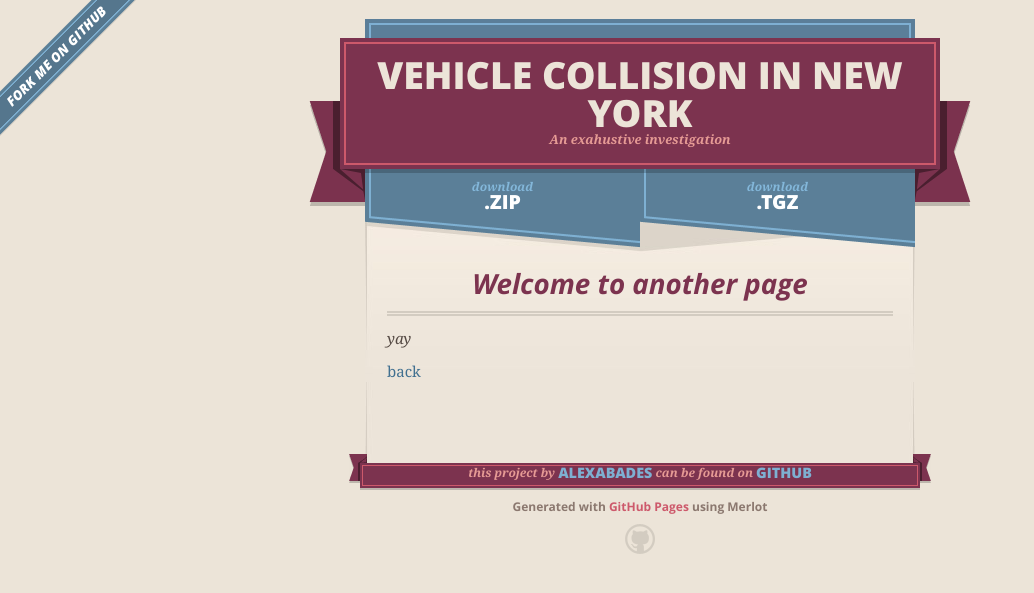
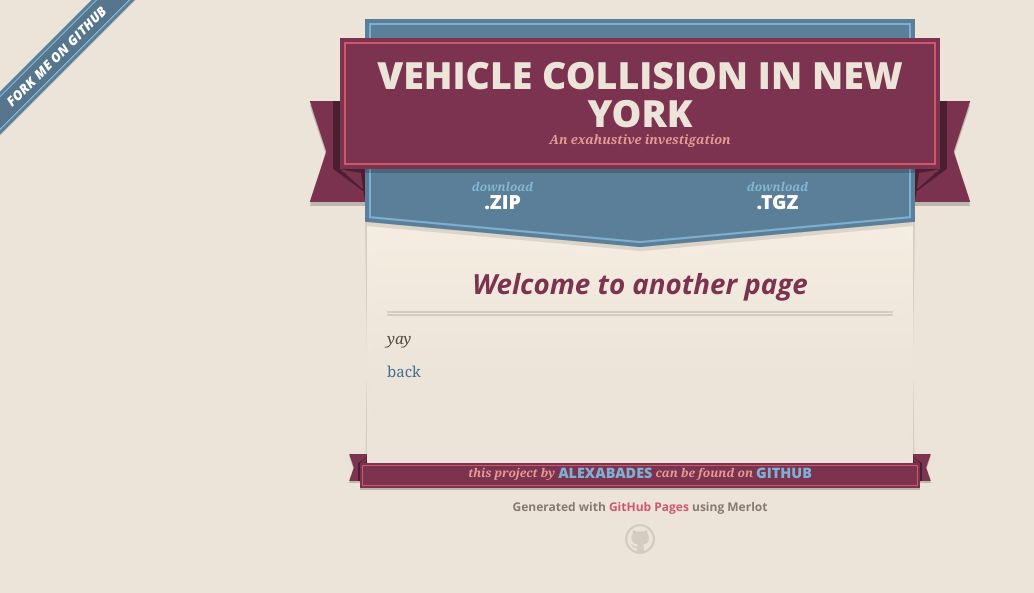
Before and after one commit to AlexAbades/veh-col-NY, a Jekyll site: the page built from another-page.md, in a window 1280 px wide. Shown: the top 593 px of the page, without its empty margins (0-1034 px from the left). Built offline with Jekyll 4.4.1, drawn with Linux system fonts in a browser that asks for light colours; our own code applies the rules of GitHub Pages for plain Markdown files.

Commit message:
Trying to fix error on header Attep3

```diff
--- a/_layouts/default.html
+++ b/_layouts/default.html
@@ -5,9 +5,9 @@
     <meta http-equiv="X-UA-Compatible" content="IE=edge">
     <meta name="viewport" content="width=640">
 
-    <link rel="stylesheet" href="{{ '/assets/css/style.css' | relative_url }}">
-    <link rel="stylesheet" href="{{ '/assets/css/mobile.css' | relative_url }}" media="only screen and (max-width:640px)">
-    <link rel="stylesheet" href="{{ '/assets/css/non-screen.css' | relative_url }}" media="only screen and (max-width:640px)">
+    <link rel="stylesheet" href="{{ '/assets/css/style.css?v=' | append: site.github.build_revision | relative_url }}" media="screen">
+    <link rel="stylesheet" href="{{ '/assets/css/mobile.css' | relative_url }}" media="handheld, only screen and (max-device-width:640px)">
+    <link rel="stylesheet" href="{{ '/assets/css/non-screen.css' | relative_url }}" media="handheld, only screen and (max-device-width:640px)">
 
     <script src="{{ '/assets/js/modernizr.js' | relative_url }}"></script>
     <script src="https://code.jquery.com/jquery-1.12.4.min.js" integrity="sha256-ZosEbRLbNQzLpnKIkEdrPv7lOy9C27hHQ+Xp8a4MxAQ=" crossorigin="anonymous"></script>
@@ -41,7 +41,7 @@
       {% if site.show_downloads %}
         <section id="downloads">
           <span class="inner">
-            <a href="{{ site.baseurl }}/assets/data/clean_dataset.zip" class="zip"><em>download</em> .ZIP</a><a href="{{ site.baseurl }}/assets/scripts/New_York_Collisions.zip" class="zip"><em>download</em> .TGZ</a>
+            <a href="{{ site.github.zip_url }}" class="zip"><em>download</em> .ZIP</a><a href="{{ site.github.tar_url }}" class="tgz"><em>download</em> .TGZ</a>
           </span>
         </section>
       {% else %}
```
